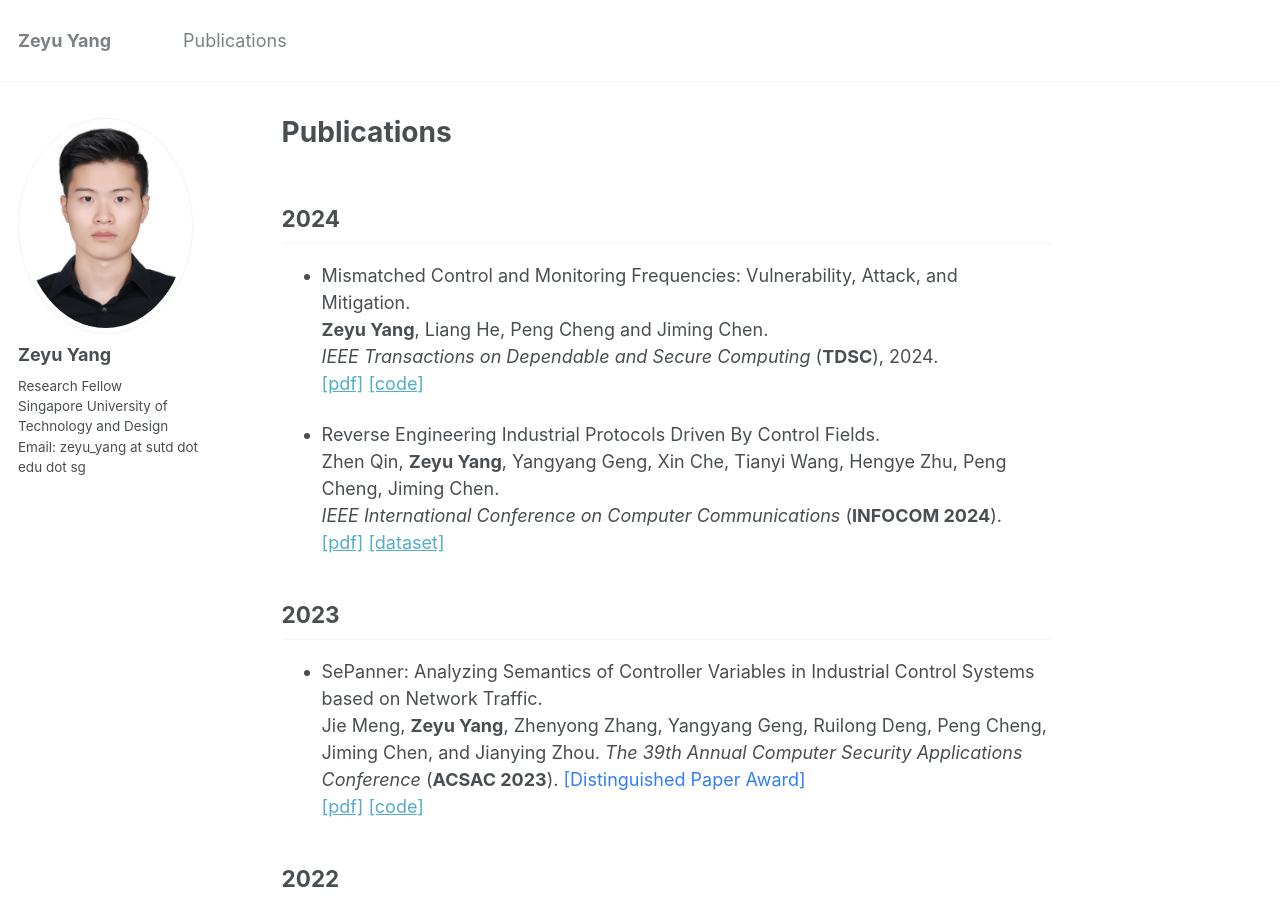
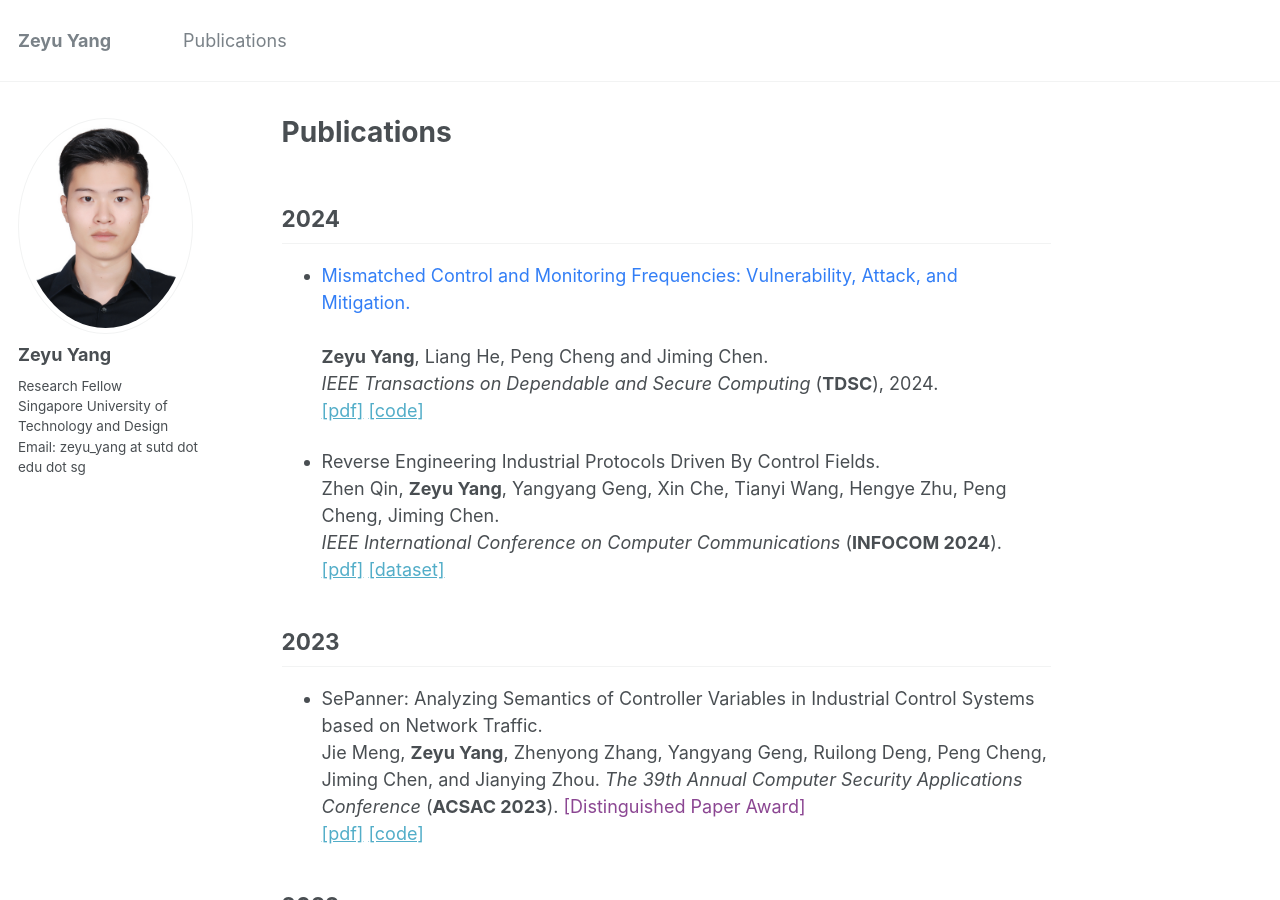
Before and after one commit to zeyuid/zeyuid.github.io, a Jekyll site: the page built from _pages/publications.md, in a window 1280 px wide and 900 px high. Built offline with Jekyll 4.4.1, drawn with Linux system fonts in a browser that asks for light colours.

Commit message:
add file

```diff
--- a/_pages/publications.md
+++ b/_pages/publications.md
@@ -7,7 +7,8 @@ author_profile: true
 
 ## 2024
 
-* Mismatched Control and Monitoring Frequencies: Vulnerability, Attack, and Mitigation.
+
+* <font color="#327ef6">Mismatched Control and Monitoring Frequencies: Vulnerability, Attack, and Mitigation.</font>
 <br>
 **Zeyu Yang**, Liang He, Peng Cheng and Jiming Chen.
 <br>
@@ -31,11 +32,10 @@ Zhen Qin, **Zeyu Yang**, Yangyang Geng, Xin Che, Tianyi Wang, Hengye Zhu, Peng C
 * SePanner: Analyzing Semantics of Controller Variables in Industrial Control Systems based on Network Traffic.
 <br>
 Jie Meng, **Zeyu Yang**, Zhenyong Zhang, Yangyang Geng, Ruilong Deng, Peng Cheng, Jiming Chen, and Jianying Zhou.
-<i>The 39th Annual Computer Security Applications Conference</i> (**ACSAC 2023**). <font color="#327ef6">[Distinguished Paper Award]</font>
+<i>The 39th Annual Computer Security Applications Conference</i> (**ACSAC 2023**). <font color="#8b4692">[Distinguished Paper Award]</font>
 <br>
 [[pdf]](https://dl.acm.org/doi/10.1145/3627106.3627179)
 [[code]]()
-
 
 
 ## 2022
```
